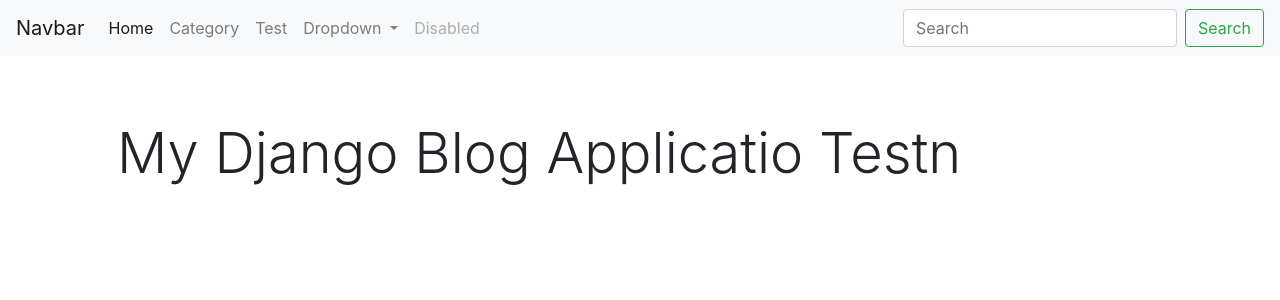
After one commit to bodealamu/create_simple_blog_using_django, a Django app: page /test in a window 1280 px wide. The commit adds this page. Shown: the top 300 px of the page. Run offline with Django 3.2, Linux system fonts and the light colour scheme; some libraries are stand-ins or nearby versions.

Commit message:
added template inheritance

```diff
--- /dev/null
+++ b/pages/templates/pages/base.html
@@ -0,0 +1,61 @@
+<!DOCTYPE html>
+<html lang="en">
+<head>
+    <meta charset="UTF-8">
+    <title>Title</title>
+    <!-- CSS only -->
+    <link rel="stylesheet" href="https://stackpath.bootstrapcdn.com/bootstrap/4.5.2/css/bootstrap.min.css" integrity="sha384-JcKb8q3iqJ61gNV9KGb8thSsNjpSL0n8PARn9HuZOnIxN0hoP+VmmDGMN5t9UJ0Z" crossorigin="anonymous">
+
+    <!-- JS, Popper.js, and jQuery -->
+    <script src="https://code.jquery.com/jquery-3.5.1.slim.min.js" integrity="sha384-DfXdz2htPH0lsSSs5nCTpuj/zy4C+OGpamoFVy38MVBnE+IbbVYUew+OrCXaRkfj" crossorigin="anonymous"></script>
+    <script src="https://cdn.jsdelivr.net/npm/popper.js@1.16.1/dist/umd/popper.min.js" integrity="sha384-9/reFTGAW83EW2RDu2S0VKaIzap3H66lZH81PoYlFhbGU+6BZp6G7niu735Sk7lN" crossorigin="anonymous"></script>
+    <script src="https://stackpath.bootstrapcdn.com/bootstrap/4.5.2/js/bootstrap.min.js" integrity="sha384-B4gt1jrGC7Jh4AgTPSdUtOBvfO8shuf57BaghqFfPlYxofvL8/KUEfYiJOMMV+rV" crossorigin="anonymous"></script>
+
+</head>
+<body>
+        <nav class="navbar navbar-expand-lg navbar-light bg-light">
+          <a class="navbar-brand" href="#">Navbar</a>
+          <button class="navbar-toggler" type="button" data-toggle="collapse" data-target="#navbarSupportedContent" aria-controls="navbarSupportedContent" aria-expanded="false" aria-label="Toggle navigation">
+            <span class="navbar-toggler-icon"></span>
+          </button>
+
+          <div class="collapse navbar-collapse" id="navbarSupportedContent">
+            <ul class="navbar-nav mr-auto">
+              <li class="nav-item active">
+                <a class="nav-link" href="">Home <span class="sr-only">(current)</span></a>
+              </li>
+              <li class="nav-item">
+                <a class="nav-link" href="{% url 'categories' %}">Category</a>
+              </li>
+                <li class="nav-item">
+                <a class="nav-link" href="{% url 'test' %}">Test</a>
+              </li>
+              <li class="nav-item dropdown">
+                <a class="nav-link dropdown-toggle" href="#" id="navbarDropdown" role="button" data-toggle="dropdown" aria-haspopup="true" aria-expanded="false">
+                  Dropdown
+                </a>
+                <div class="dropdown-menu" aria-labelledby="navbarDropdown">
+                  <a class="dropdown-item" href="#">Action</a>
+                  <a class="dropdown-item" href="#">Another action</a>
+                  <div class="dropdown-divider"></div>
+                  <a class="dropdown-item" href="#">Something else here</a>
+                </div>
+              </li>
+              <li class="nav-item">
+                <a class="nav-link disabled" href="#" tabindex="-1" aria-disabled="true">Disabled</a>
+              </li>
+            </ul>
+            <form class="form-inline my-2 my-lg-0">
+              <input class="form-control mr-sm-2" type="search" placeholder="Search" aria-label="Search">
+              <button class="btn btn-outline-success my-2 my-sm-0" type="submit">Search</button>
+            </form>
+          </div>
+        </nav>
+
+        {% block content %} {% endblock %}
+
+
+
+
+</body>
+</html>
--- /dev/null
+++ b/pages/templates/pages/test.html
@@ -0,0 +1,29 @@
+{% extends "pages/base.html" %}
+
+{% block content %}
+ <div class="container">
+            <div class="jumbotron" style="background-color: white">
+              <h1 class="display-4">My Django Blog Applicatio Testn</h1>
+<!--              <p class="lead">This is a simple hero unit, a simple jumbotron-style component for calling extra attention to featured content or information.</p>-->
+<!--              <hr class="my-4">-->
+<!--              <p>It uses utility classes for typography and spacing to space content out within the larger container.</p>-->
+<!--              <a class="btn btn-primary btn-lg" href="#" role="button">Learn more</a>-->
+            </div>
+        <div class="card-columns">
+            {% for blog_post in published_posts%}
+                <div class="card p-3 m-3 shadow">
+                    <p>{{blog_post.title}}</p>
+                    <img src="{{blog.picture_location.url}}">
+                    <p> Written by {{blog_post.author}} on {{blog_post.timestamp}}</p>
+                    <p>Category: {{blog_post.category}}</p>
+                    <button type="button" class="btn btn-danger">Read Post</button>
+
+                </div>
+             {% endfor %}
+
+        </div>
+
+
+    </div>
+
+{% endblock %}
--- a/pages/urls.py
+++ b/pages/urls.py
@@ -3,5 +3,7 @@ from pages import views
 
 urlpatterns = [
     path('', views.home, name='home'),
+    path('categories', views.list_of_categories, name='categories'),
+    path('test', views.test_view, name='test')
 
 ]
--- a/pages/views.py
+++ b/pages/views.py
@@ -1,5 +1,5 @@
 from django.shortcuts import render
-from blog.models import Post
+from blog.models import Post, Category
 
 
 def home(request):
@@ -11,3 +11,18 @@ def home(request):
     }
 
     return render(request=request, template_name='pages/home.html', context=context)
+
+
+def list_of_categories(request):
+    """View function for Category"""
+    all_categories = Category.objects.all()
+
+    context = {
+        'all_categories' : all_categories
+    }
+
+    return  render(request=request, template_name="pages/category.html", context=context)
+
+
+def test_view(request):
+    return render(request=request, template_name="pages/test.html", context=None)
```
Also changed, not shown: pages/templates/pages/category.html (added, +26 -0 lines), pages/templates/pages/home.html (+4 -54 lines), db.sqlite3.
